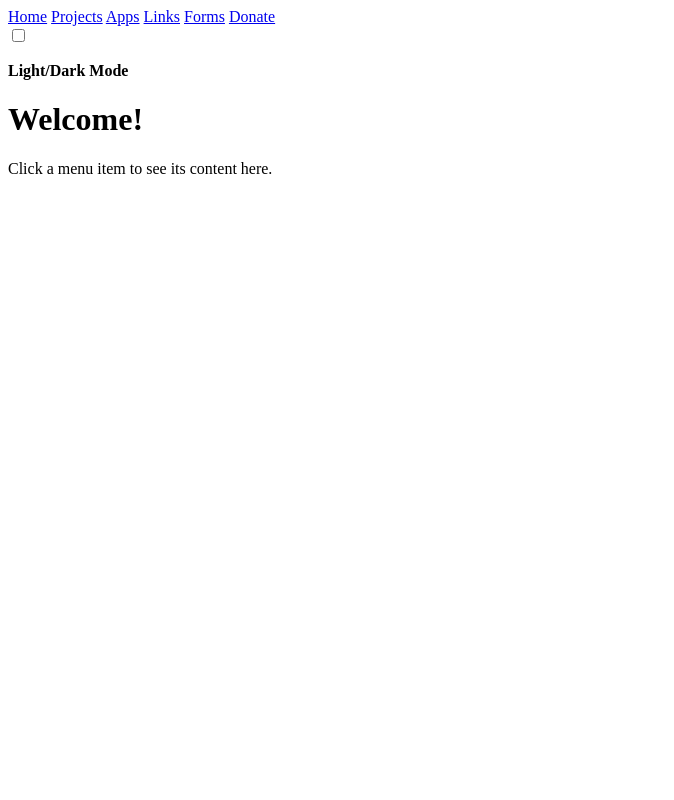
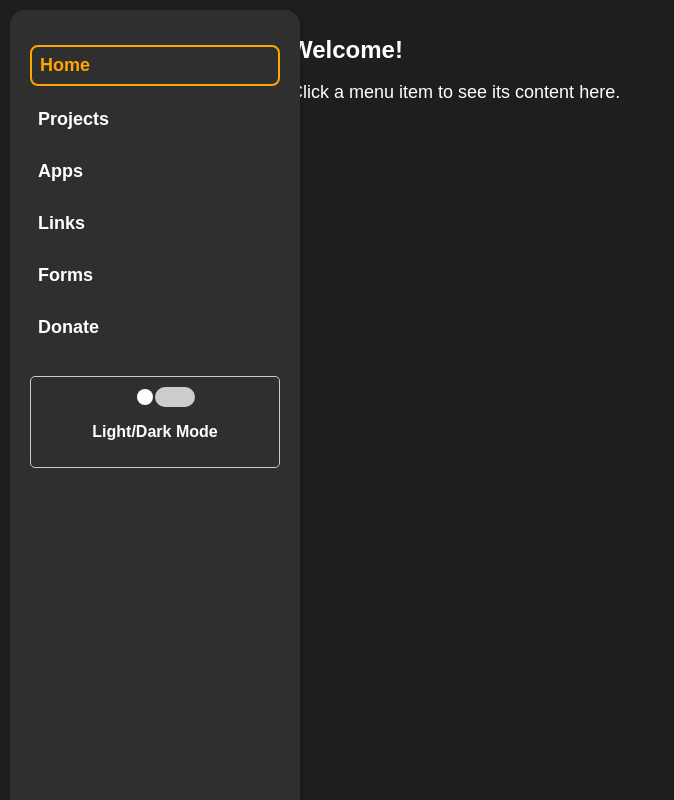
Before and after one commit to Davidroki5/Davidroki5.github.io, a plain HTML site: page index.html in a window 1280 px wide. Shown: the whole page, without its empty margins (0-674 px from the left). Drawn offline with Linux system fonts and the light colour scheme.

Commit message:
Update index.html

```diff
--- a/index.html
+++ b/index.html
@@ -1,29 +1,190 @@
 <!DOCTYPE html>
 <html lang="en">
 <head>
-  <meta charset="UTF-8">
-  <meta name="viewport" content="width=device-width, initial-scale=1.0">
+  <meta charset="UTF-8" />
+  <meta name="viewport" content="width=device-width, initial-scale=1.0" />
   <title>Davids Website</title>
   <style>
+    :root {
+      --bg-color-light: #ffffff;
+      --text-color-light: #000000;
+      --sidebar-bg-light: #f3f3f3;
+      --highlight-color-light: #ff8c00;
+
+      --bg-color-dark: #1e1e1e;
+      --text-color-dark: #ffffff;
+      --sidebar-bg-dark: #2f2f2f;
+      --highlight-color-dark: #ffa500;
+    }
+
+    body {
+      margin: 0;
+      font-family: Arial, sans-serif;
+      transition: background-color 0.3s, color 0.3s;
+    }
+
+    body.light-mode {
+      background-color: var(--bg-color-light);
+      color: var(--text-color-light);
+    }
+
+    body.dark-mode {
+      background-color: var(--bg-color-dark);
+      color: var(--text-color-dark);
+    }
+
+    .sidebar {
+      position: fixed;
+      top: 10px;
+      left: 10px;
+      height: calc(100% - 20px);
+      width: 250px;
+      background-color: var(--sidebar-bg-dark);
+      color: var(--text-color-dark);
+      padding: 20px;
+      box-shadow: 2px 0 5px rgba(0, 0, 0, 0.1);
+      border-radius: 15px;
+      transition: background-color 0.3s, color 0.3s;
+      z-index: 1000;
+    }
+
+    body.light-mode .sidebar {
+      background-color: var(--sidebar-bg-light);
+      color: var(--text-color-light);
+    }
+
+    .sidebar .menu-item {
+      margin: 15px 0;
+      font-size: 18px;
+      font-weight: bold;
+      cursor: pointer;
+      text-decoration: none;
+      color: inherit;
+      display: block;
+      padding: 8px;
+      border-radius: 8px;
+      transition: color 0.3s, border 0.3s;
+    }
+
+    .sidebar .menu-item:hover {
+      color: var(--highlight-color-dark);
+    }
+
+    body.light-mode .sidebar .menu-item:hover {
+      color: var(--highlight-color-light);
+    }
+
+    .sidebar .menu-item.active {
+      color: var(--highlight-color-dark);
+      border: 2px solid var(--highlight-color-dark);
+    }
+
+    body.light-mode .sidebar .menu-item.active {
+      color: var(--highlight-color-light);
+      border: 2px solid var(--highlight-color-light);
+    }
+
+    .sidebar .toggle-box {
+      margin-top: 30px;
+      padding: 10px;
+      border: 1px solid #ccc;
+      border-radius: 5px;
+      text-align: center;
+      background-color: var(--sidebar-bg-dark);
+      transition: background-color 0.3s;
+    }
+
+    body.light-mode .sidebar .toggle-box {
+      background-color: var(--sidebar-bg-light);
+    }
+
+    .toggle-switch {
+      display: flex;
+      align-items: center;
+      justify-content: center;
+    }
+
+    .toggle-switch input[type="checkbox"] {
+      display: none;
+    }
+
+    .toggle-switch label {
+      position: relative;
+      display: inline-block;
+      width: 40px;
+      height: 20px;
+    }
+
+    .toggle-switch label::before {
+      content: '';
+      position: absolute;
+      width: 100%;
+      height: 100%;
+      background-color: #ccc;
+      border-radius: 50px;
+      transition: background-color 0.3s;
+    }
+
+    .toggle-switch label::after {
+      content: '';
+      position: absolute;
+      top: 2px;
+      left: 2px;
+      width: 16px;
+      height: 16px;
+      background-color: #fff;
+      border-radius: 50%;
+      transition: transform 0.3s;
+    }
+
+    .toggle-switch input[type="checkbox"]:checked + label::before {
+      background-color: var(--highlight-color-dark);
+    }
+
+    .toggle-switch input[type="checkbox"]:checked + label::after {
+      transform: translateX(20px);
+    }
+
+    body.light-mode .toggle-switch input[type="checkbox"]:checked + label::before {
+      background-color: var(--highlight-color-light);
+    }
+
+    .content {
+      margin-left: 270px;
+      padding: 20px;
+      transition: margin 0.3s;
+    }
+
+    .content h1 {
+      font-size: 24px;
+    }
+
+    .content p {
+      font-size: 18px;
+    }
+
+    /* Mobile responsive styles */
     @media (max-width: 768px) {
       .sidebar {
-    position: static;
+        position: relative;
         width: 100%;
         height: auto;
-    border-radius: 0;
+        top: 0;
+        left: 0;
         display: flex;
         flex-wrap: wrap;
         justify-content: space-around;
+        border-radius: 0;
+        box-shadow: none;
         padding: 10px;
-    box-shadow: none;
       }
 
       .sidebar .menu-item {
         margin: 5px;
         font-size: 16px;
         padding: 6px 10px;
+        flex: 1 1 auto;
         text-align: center;
-    flex: 1 1 auto;
       }
 
       .sidebar .toggle-box {
@@ -36,7 +197,6 @@
         padding: 15px;
       }
     }
-
   </style>
 </head>
 <body class="dark-mode">
@@ -71,12 +231,6 @@
     toggle.addEventListener('change', () => {
       body.classList.toggle('dark-mode');
       body.classList.toggle('light-mode');
-
-      // Update sidebar background dynamically
-      const sidebar = document.querySelector('.sidebar');
-      sidebar.style.backgroundColor = body.classList.contains('light-mode')
-        ? getComputedStyle(document.documentElement).getPropertyValue('--sidebar-bg-light')
-        : getComputedStyle(document.documentElement).getPropertyValue('--sidebar-bg-dark');
     });
 
     menuItems.forEach(item => {
```
Lines whose indentation alone changed are shown as unchanged.
